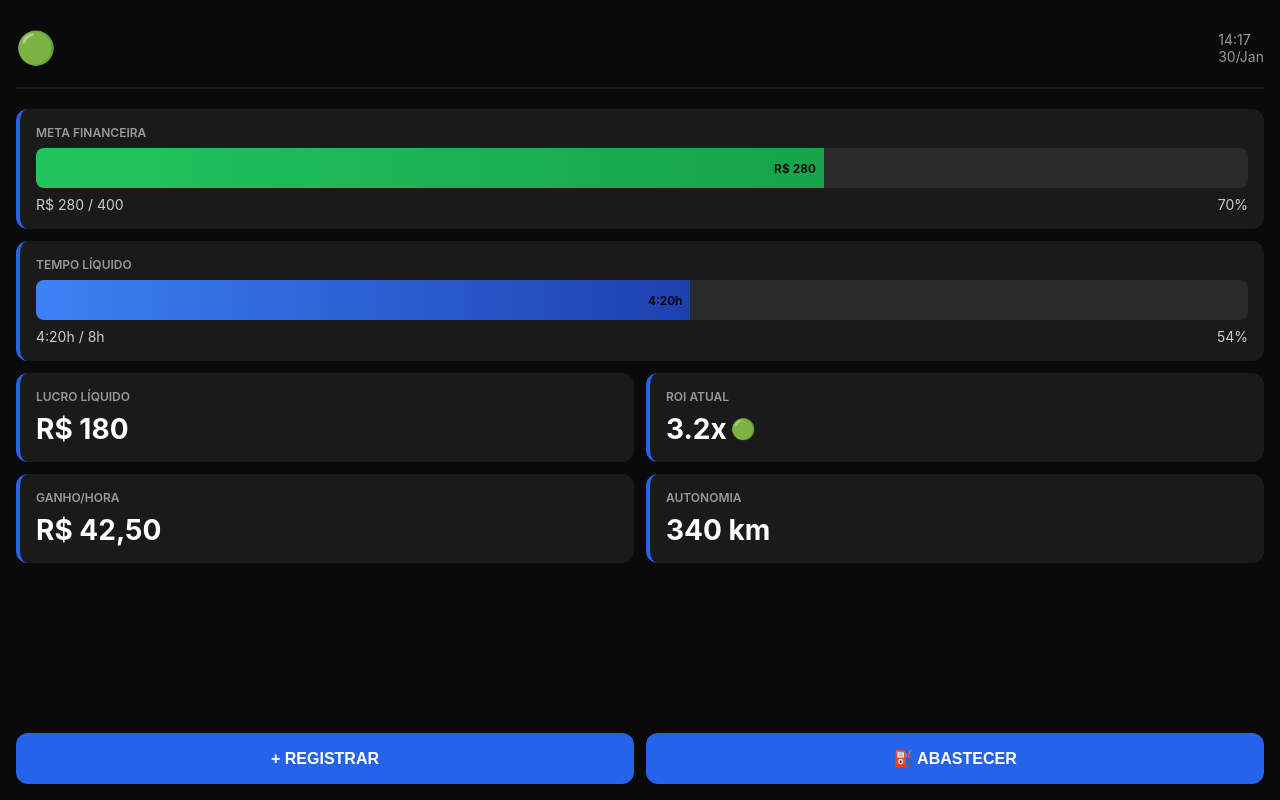
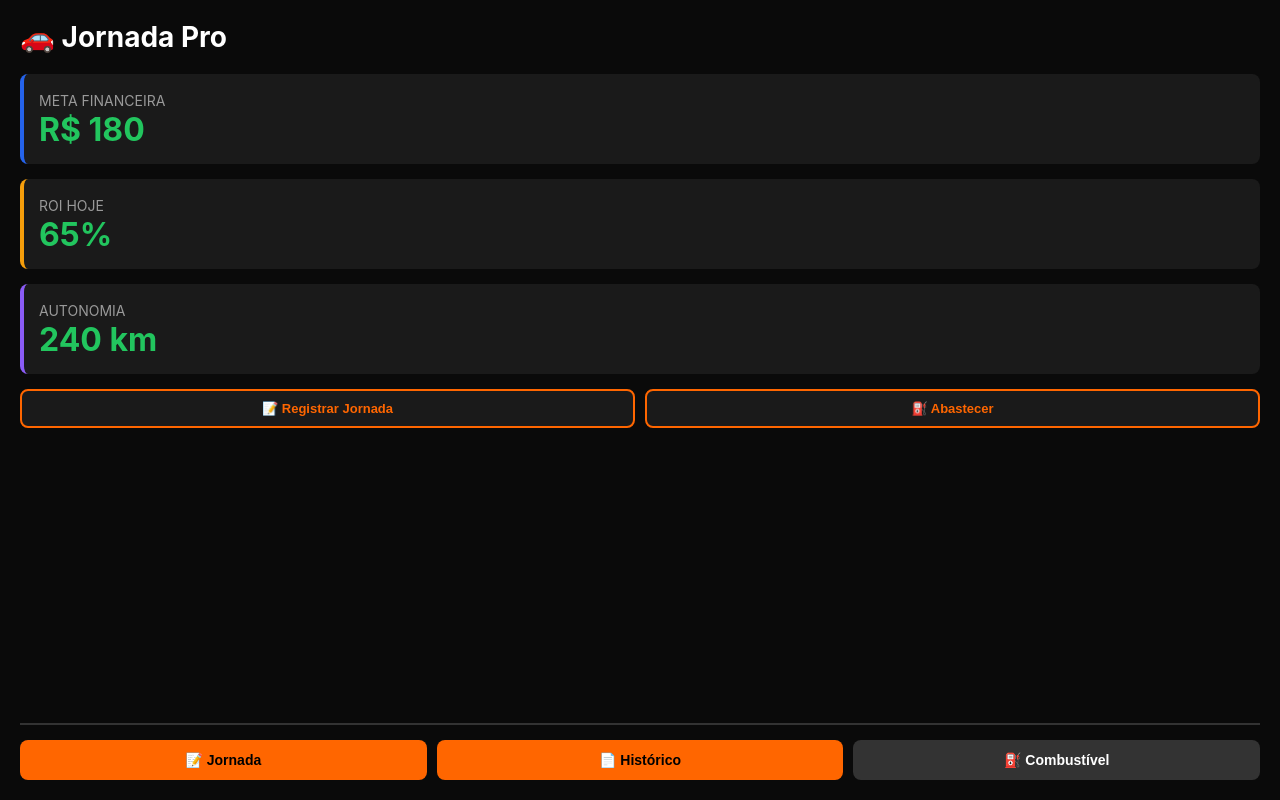
Before and after one commit to MarcosClaro/jornada-pro-pwa, a plain HTML site: page index.html in a window 1280 px wide. Drawn offline with Linux system fonts and the light colour scheme.

Commit message:
Refactor index.html structure and styles

```diff
--- a/index.html
+++ b/index.html
@@ -3,221 +3,125 @@
 <head>
     <meta charset="UTF-8">
     <meta name="viewport" content="width=device-width, initial-scale=1.0">
-  <meta name="theme-color" content="#0a0a0a">
     <title>Jornada Pro - Cockpit do Motorista</title>
     <link rel="manifest" href="manifest.json">
+    <meta name="theme-color" content="#0a0a0a">
     <style>
-    * {
-      margin: 0; padding: 0; box-sizing: border-box;
-    }
+        * { margin: 0; padding: 0; box-sizing: border-box; }
         body {
             background: #0a0a0a;
-      color: #ffffff;
+            color: #fff;
             font-family: -apple-system, BlinkMacSystemFont, 'Segoe UI', sans-serif;
             font-size: 18px;
-      padding: 16px;
+            padding: 20px;
             height: 100vh;
             display: flex;
             flex-direction: column;
         }
-    header {
+        h1 { font-size: 28px; margin-bottom: 20px; }
+        .hud-container {
+            flex: 1;
             display: flex;
-      justify-content: space-between;
-      align-items: center;
-      padding: 12px 0 20px 0;
-      border-bottom: 2px solid #1a1a1a;
-      margin-bottom: 20px;
-    }
-    .status-emoji {
-      font-size: 32px;
-    }
-    .horario {
-      font-size: 14px;
-      color: #999;
+            flex-direction: column;
+            gap: 15px;
+            overflow-y: auto;
         }
         .card {
             background: #1a1a1a;
-      border-radius: 12px;
-      padding: 16px;
-      margin-bottom: 12px;
-      border-left: 4px solid #2563eb;
+            border-left: 4px solid #ff6600;
+            padding: 15px;
+            border-radius: 8px;
         }
-    .card label {
-      display: block;
-      font-size: 12px;
-      color: #999;
-      text-transform: uppercase;
-      margin-bottom: 8px;
-      font-weight: 600;
+        .card label { color: #999; font-size: 14px; }
+        .card .valor { font-size: 32px; font-weight: bold; color: #22c55e; }
+        .meta { border-left-color: #2563eb; }
+        .roi { border-left-color: #f59e0b; }
+        .autonomia { border-left-color: #8b5cf6; }
+        .nav-menu {
+            display: grid;
+            grid-template-columns: 1fr 1fr 1fr;
+            gap: 10px;
+            margin-top: 20px;
+            border-top: 2px solid #333;
+            padding-top: 15px;
         }
-    .barra {
-      background: #2a2a2a;
-      height: 40px;
+        button {
+            padding: 12px;
+            border: none;
+            background: #ff6600;
+            color: #000;
+            font-weight: bold;
             border-radius: 8px;
-      overflow: hidden;
-      margin-bottom: 8px;
+            cursor: pointer;
+            font-size: 14px;
+            transition: background 0.2s;
         }
-    .progresso {
-      height: 100%;
-      background: linear-gradient(90deg, #22c55e, #16a34a);
-      width: 65%;
-      transition: width 0.3s;
-      display: flex;
-      align-items: center;
-      justify-content: flex-end;
-      padding-right: 8px;
-      color: #000;
-      font-size: 12px;
-      font-weight: 600;
+        button:active { background: #cc5200; }
+        button.secondary {
+            background: #333;
+            color: #fff;
         }
-    .valor-texto {
-      display: flex;
-      justify-content: space-between;
-      align-items: center;
-      font-size: 14px;
-      color: #ccc;
-    }
-    .row {
+        button.secondary:active { background: #555; }
+        .quick-actions {
             display: grid;
             grid-template-columns: 1fr 1fr;
-      gap: 12px;
-      margin-bottom: 12px;
+            gap: 10px;
+            margin-bottom: 15px;
         }
-    .card-mini {
+        .quick-btn {
+            padding: 10px;
+            text-align: center;
+            font-size: 13px;
             background: #1a1a1a;
-      border-radius: 12px;
-      padding: 16px;
-      border-left: 4px solid #2563eb;
-    }
-    .card-mini label {
-      display: block;
-      font-size: 12px;
-      color: #999;
-      text-transform: uppercase;
-      margin-bottom: 8px;
-      font-weight: 600;
-    }
-    .valor-grande {
-      font-size: 28px;
-      font-weight: 700;
-      display: flex;
-      align-items: center;
-      gap: 4px;
-    }
-    .emoji-roi {
-      font-size: 20px;
-    }
-    .acoes {
-      display: grid;
-      grid-template-columns: 1fr 1fr;
-      gap: 12px;
-      margin-top: auto;
-    }
-    button {
-      background: #2563eb;
-      color: white;
-      border: none;
-      padding: 16px;
-      border-radius: 12px;
-      font-size: 16px;
-      font-weight: 600;
-      cursor: pointer;
-      transition: background 0.2s;
-    }
-    button:hover {
-      background: #1e40af;
-    }
-    .container {
-      max-height: calc(100vh - 100px);
-      overflow-y: auto;
+            color: #ff6600;
+            border: 2px solid #ff6600;
         }
     </style>
 </head>
 <body>
-  <header>
-    <div class="status-emoji" id="statusEmoji">🟢</div>
-    <div>
-      <div class="horario" id="horario">10:30</div>
-      <div class="horario" id="data">30/Jan</div>
+    <h1>🚗 Jornada Pro</h1>
+
+    <div class="hud-container">
+        <div class="card meta">
+            <label>META FINANCEIRA</label>
+            <div class="valor">R$ 180</div>
         </div>
-  </header>
 
-  <div class="container">
-    <div class="card">
-      <label>META FINANCEIRA</label>
-      <div class="barra">
-        <div class="progresso" style="width: 65%;">R$ 280</div>
+        <div class="card roi">
+            <label>ROI HOJE</label>
+            <div class="valor">65%</div>
         </div>
-      <div class="valor-texto">
-        <span>R$ 280 / 400</span>
-        <span id="percMeta">70%</span>
+
+        <div class="card autonomia">
+            <label>AUTONOMIA</label>
+            <div class="valor">240 km</div>
+        </div>
+
+        <div class="quick-actions">
+            <button class="quick-btn" onclick="location.href='registrar.html'">📝 Registrar Jornada</button>
+            <button class="quick-btn" onclick="location.href='abastecer.html'">⛽ Abastecer</button>
         </div>
     </div>
 
-    <div class="card">
-      <label>TEMPO LÍQUIDO</label>
-      <div class="barra">
-        <div class="progresso" style="width: 54%; background: linear-gradient(90deg, #3b82f6, #1e40af);">4:20h</div>
-      </div>
-      <div class="valor-texto">
-        <span>4:20h / 8h</span>
-        <span id="percTempo">54%</span>
-      </div>
-    </div>
-
-    <div class="row">
-      <div class="card-mini">
-        <label>LUCRO LÍQUIDO</label>
-        <div class="valor-grande">R$ 180</div>
-      </div>
-      <div class="card-mini">
-        <label>ROI ATUAL</label>
-        <div class="valor-grande">
-          <span>3.2x</span>
-          <span class="emoji-roi">🟢</span>
-        </div>
-      </div>
-    </div>
-
-    <div class="row">
-      <div class="card-mini">
-        <label>GANHO/HORA</label>
-        <div class="valor-grande">R$ 42,50</div>
-      </div>
-      <div class="card-mini">
-        <label>AUTONOMIA</label>
-        <div class="valor-grande">340 km</div>
-      </div>
-    </div>
-  </div>
-
-  <div class="acoes">
-    <button onclick="irPara('registrar.html')">+ REGISTRAR</button>
-    <button onclick="irPara('abastecer.html')">⛽ ABASTECER</button>
+    <div class="nav-menu">
+        <button onclick="location.href='registrar.html'">📝 Jornada</button>
+        <button onclick="location.href='historico.html'">📄 Histórico</button>
+        <button class="secondary" onclick="location.href='abastecer.html'">⛽ Combustível</button>
     </div>
 
     <script>
-    function irPara(url) {
-      window.location.href = url;
-    }
-
-    function atualizarHora() {
-      const now = new Date();
-      document.getElementById('horario').textContent =
-        now.getHours().toString().padStart(2, '0') + ':' +
-        now.getMinutes().toString().padStart(2, '0');
-      document.getElementById('data').textContent =
-        now.getDate() + '/' +
-        ['Jan','Fev','Mar','Abr','Mai','Jun','Jul','Ago','Set','Out','Nov','Dez'][now.getMonth()];
-    }
-
-    setInterval(atualizarHora, 60000);
-    atualizarHora();
-
-    // Registrar service worker para PWA
+        // Registrar service worker
         if ('serviceWorker' in navigator) {
             navigator.serviceWorker.register('sw.js').catch(err => console.log('SW error:', err));
         }
+
+        // Atualizar hora cada minuto
+        setInterval(() => {
+            document.querySelectorAll('[data-time]').forEach(el => {
+                const date = new Date();
+                el.textContent = date.toLocaleTimeString('pt-BR');
+            });
+        }, 60000);
     </script>
 </body>
 </html>
```
Lines whose indentation alone changed are shown as unchanged.
